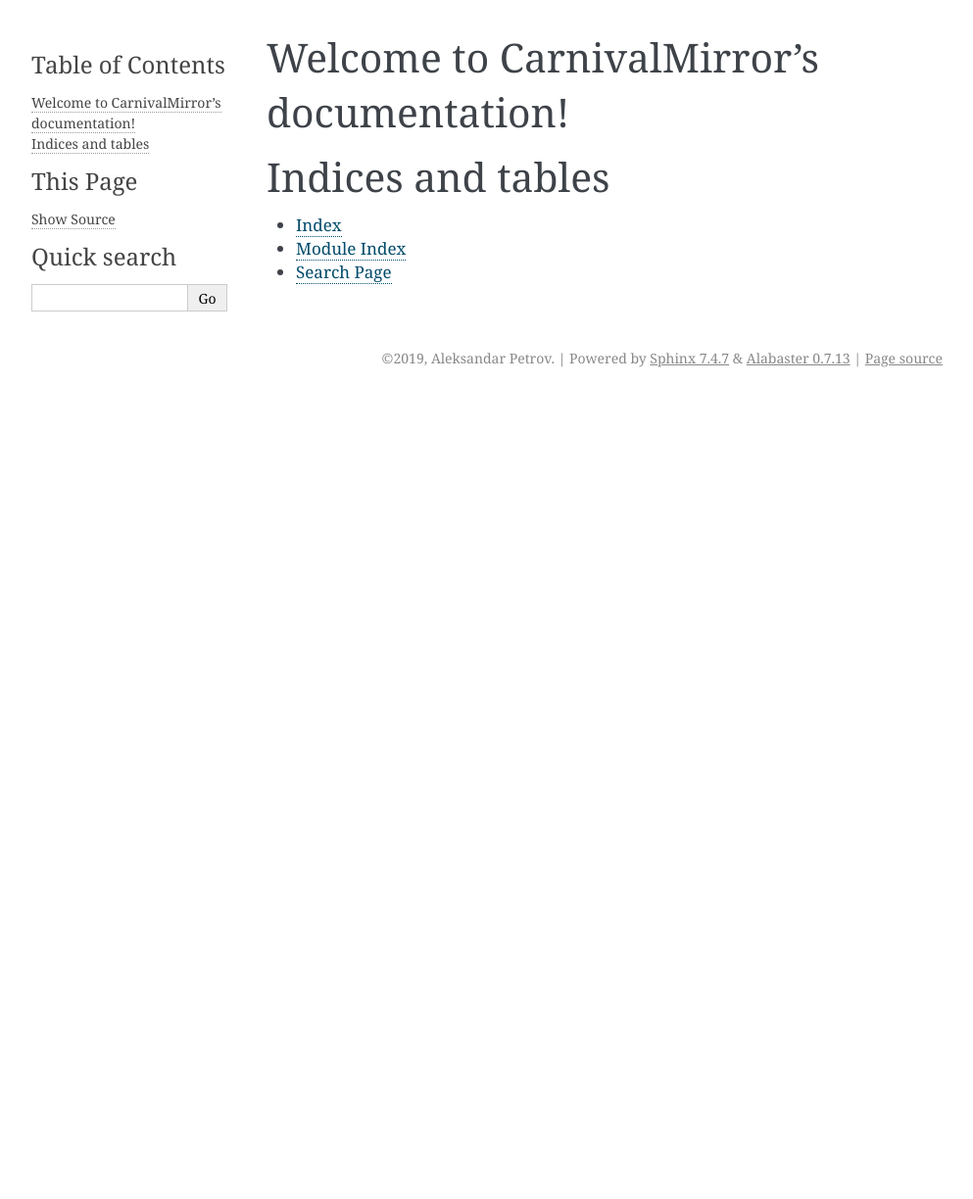
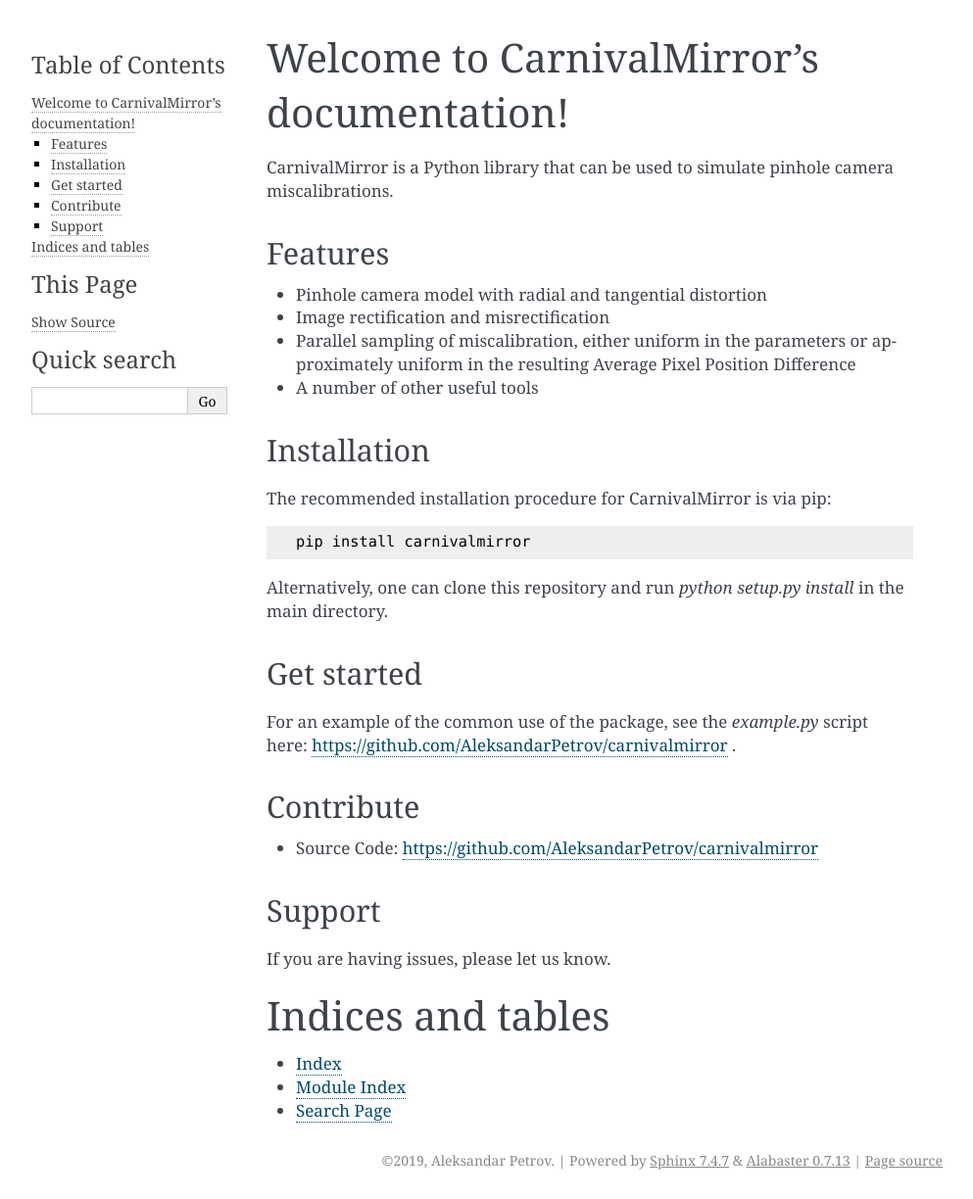
Before and after one commit to AleksandarPetrov/carnivalmirror, a Sphinx documentation site: the page built from docs/source/index.rst, in a window 1280 px wide. Shown: the whole page at 98% size, without its empty margins (148-1141 px from the left). Built offline with Sphinx 7.4.7, drawn with Linux system fonts in a browser that asks for light colours; before the commit the page ends 900 px from its top, so only the background shows below that.

Commit message:
docs update

```diff
--- a/docs/source/index.rst
+++ b/docs/source/index.rst
@@ -5,6 +5,42 @@
 
 Welcome to CarnivalMirror's documentation!
 ==========================================
+
+CarnivalMirror is a Python library that can be used to simulate pinhole camera miscalibrations.
+
+
+Features
+--------
+
+- Pinhole camera model with radial and tangential distortion
+- Image rectification and misrectification
+- Parallel sampling of miscalibration, either uniform in the parameters or approximately uniform in the resulting Average Pixel Position Difference
+- A number of other useful tools
+
+Installation
+------------
+
+The recommended installation procedure for CarnivalMirror is via pip:
+
+::
+
+    pip install carnivalmirror
+
+Alternatively, one can clone this repository and run `python setup.py install` in the main directory.
+
+Get started
+-----------
+For an example of the common use of the package, see the `example.py` script here: https://github.com/AleksandarPetrov/carnivalmirror .
+
+Contribute
+----------
+
+- Source Code: https://github.com/AleksandarPetrov/carnivalmirror
+
+Support
+-------
+
+If you are having issues, please let us know.
 
 .. toctree::
    :maxdepth: 2
```
Also changed, not shown: setup.py (+13 -1 lines).
